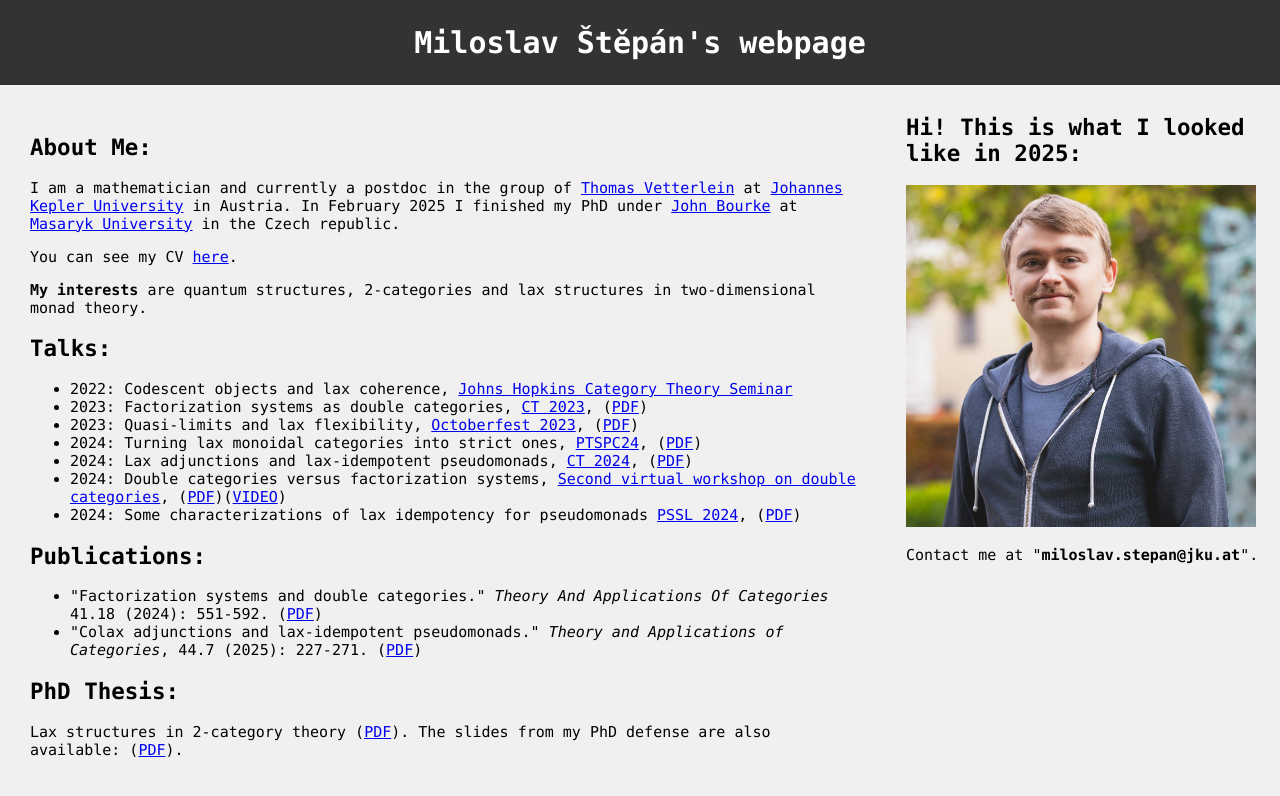
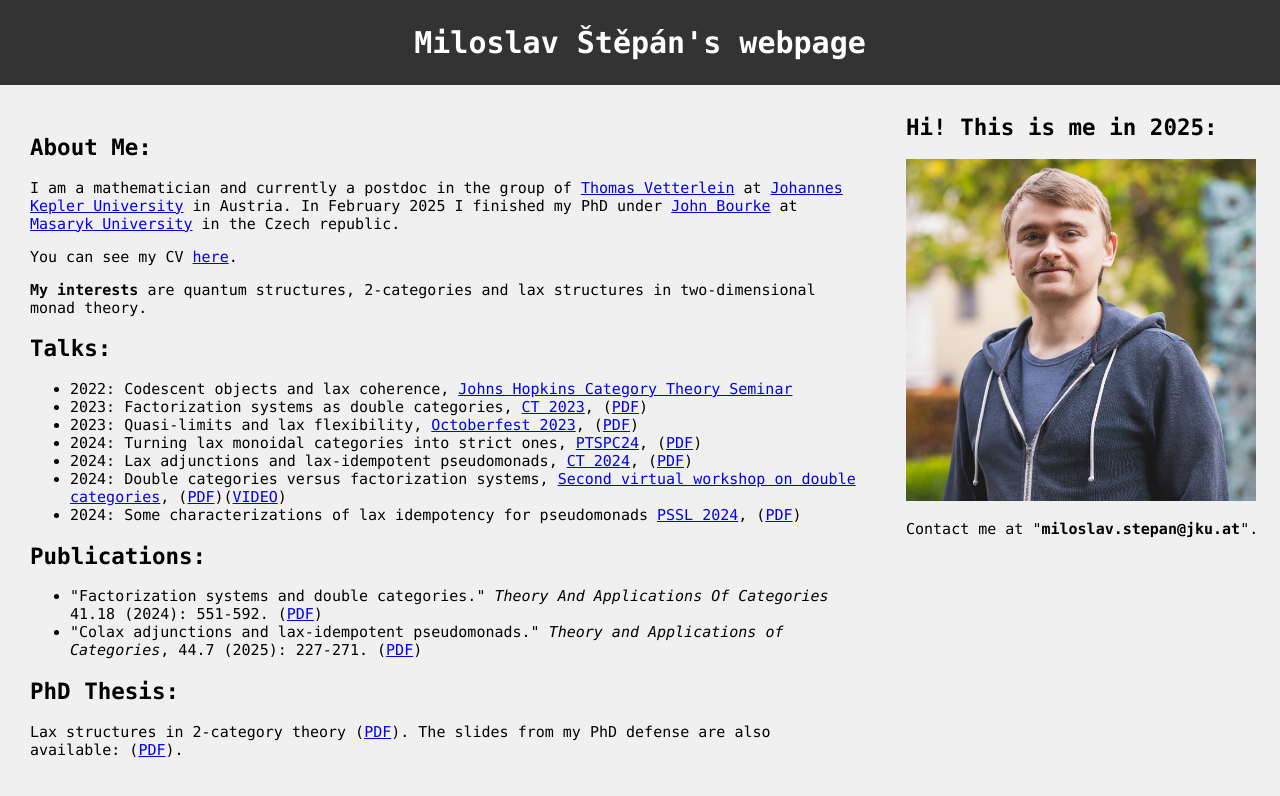
Before and after one commit to MiloslavStepan/MiloslavStepan.github.io, a Jekyll site: the page built from README.md, in a window 1280 px wide. Shown: the top 796 px of the page. Built offline with Jekyll 4.4.1, drawn with Linux system fonts in a browser that asks for light colours; our own code applies the rules of GitHub Pages for plain Markdown files.

Commit message:
Update home.html

```diff
--- a/_layouts/home.html
+++ b/_layouts/home.html
@@ -101,7 +101,7 @@
 
   </div>
   <div class="column2"> <!-- style="background-color:#bbb;"> -->
-<h2>Hi! This is what I looked like in 2025:</h2>
+<h2>Hi! This is me in 2025:</h2>
 <img src="Files/Milostav Stepan_ACADEMIC2.jpg" alt="Photo of me" width="350">
 <p>Contact me at "<b>miloslav.stepan@jku.at</b>".</p>
 
```
